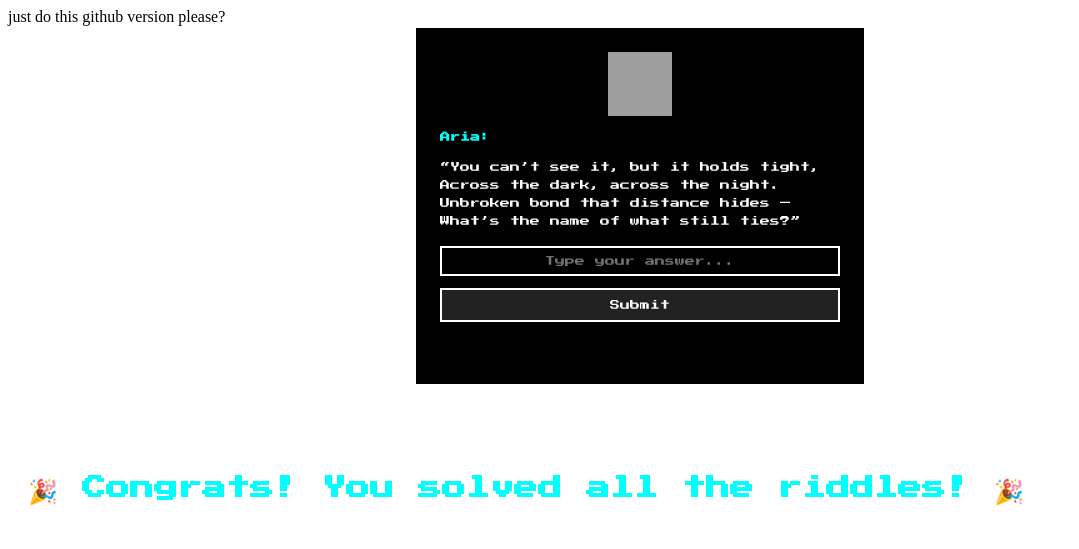
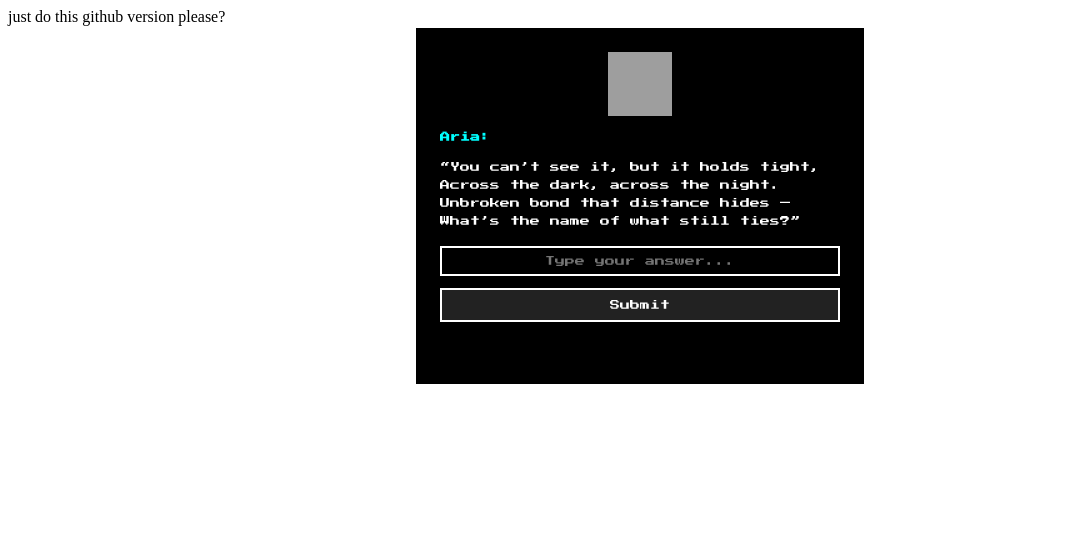
Before and after one commit to estellearia/riddle-game, a plain HTML site: page index.html in a window 1280 px wide. Shown: the whole page, without its empty margins (0-1079 px from the left). Drawn offline with Linux system fonts and the light colour scheme; grey boxes are pictures that could not be loaded.

Commit message:
Update index.html

```diff
--- a/index.html
+++ b/index.html
@@ -121,9 +121,6 @@ just do this github version please?
   <div class="riddle-hint" id="hint3"></div>
 </div>
 
-<div id="decodecorrect" style="margin-top: 50px; padding: 20px; color: #00ffff; font-family: 'Press Start 2P', monospace;">
-  <h2>🎉 Congrats! You solved all the riddles! 🎉</h2>
-</div>
 
 <script>
 const riddles = {
```
